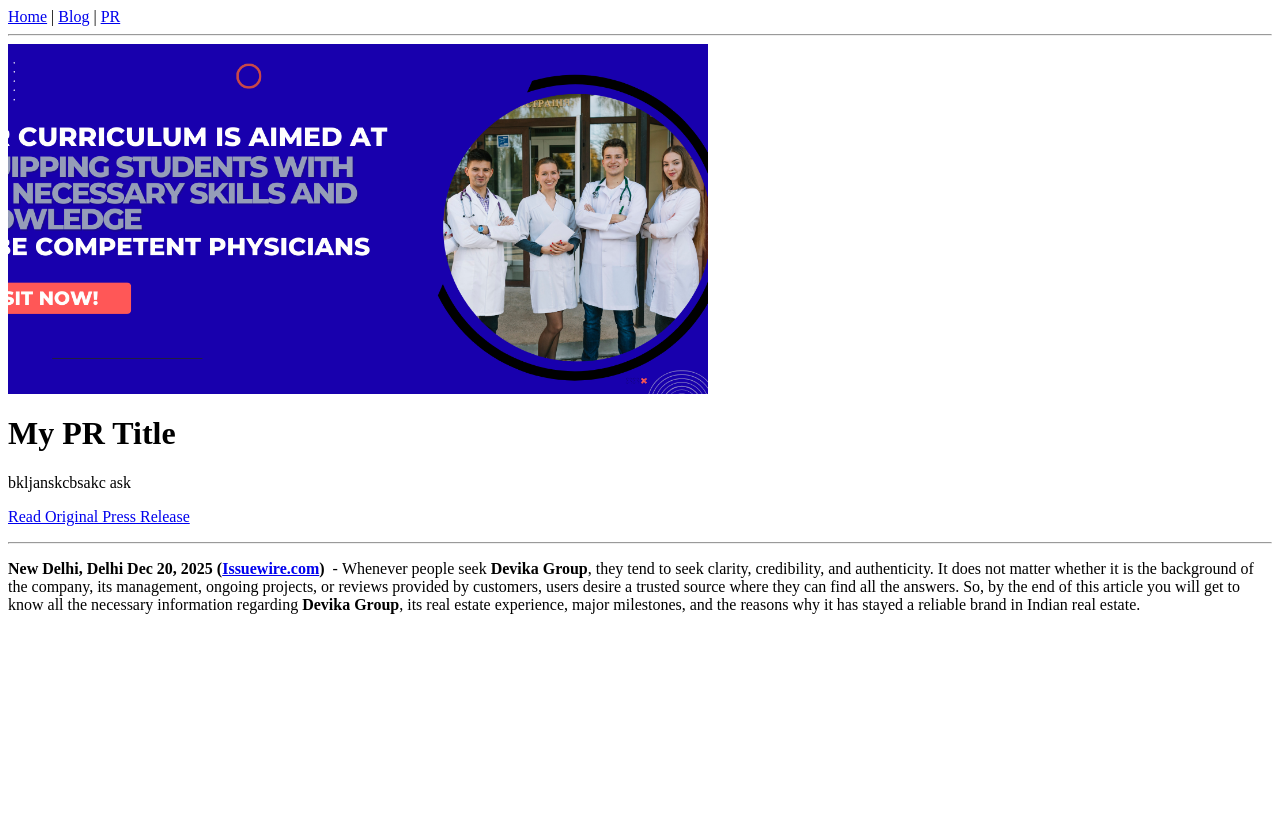
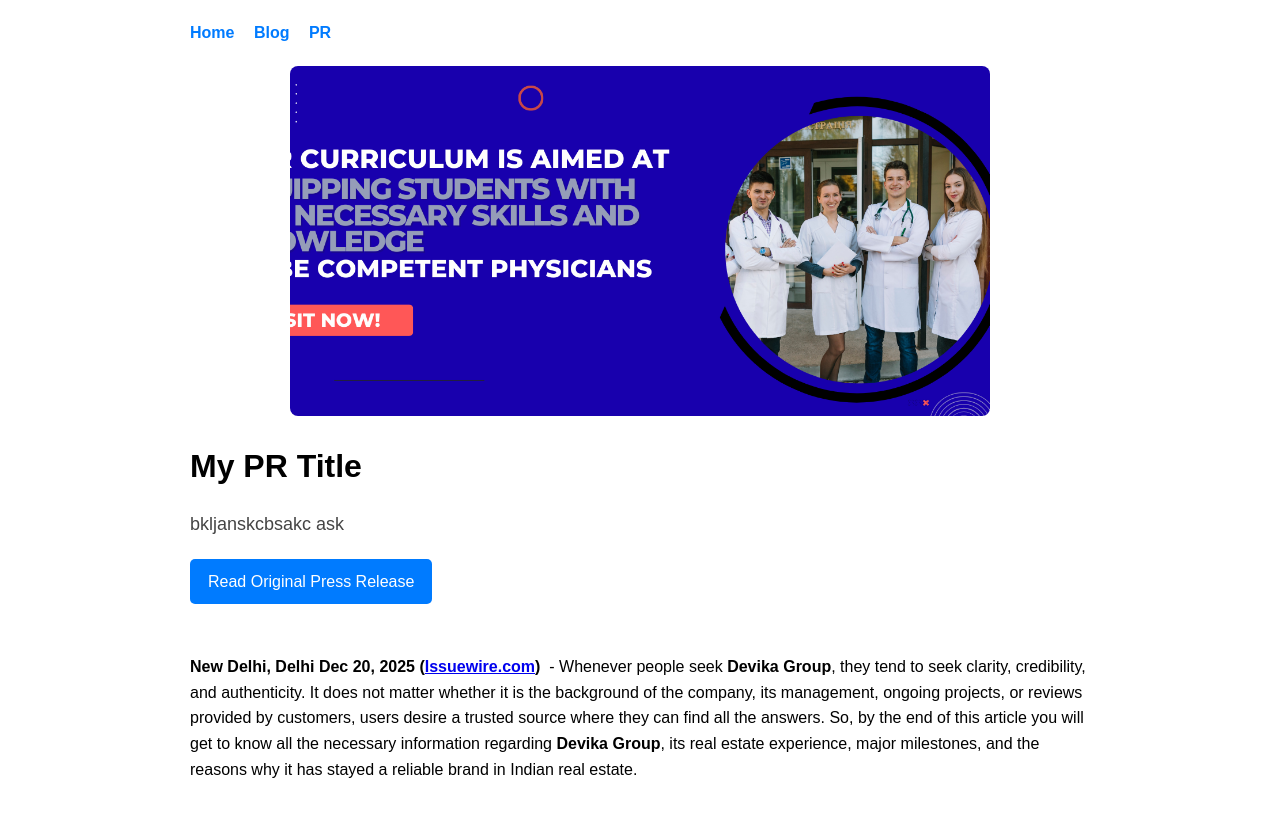
Before and after one commit to shalinirathoreart-netizen/hiranandani-communities, an Eleventy site: page content/pr/my-pr-title.md in a window 1280 px wide. Built offline with nearby package versions, Linux system fonts and the light colour scheme; Eleventy itself is replaced by a stand-in of ours; files that its build step writes are made by us from their sources.

Commit message:
Update pr-layout.njk

```diff
--- a/_includes/pr-layout.njk
+++ b/_includes/pr-layout.njk
@@ -1,47 +1,124 @@
 <!DOCTYPE html>
-<html>
+<html lang="en">
 <head>
   <meta charset="UTF-8">
-  <title>{{ title }}</title>
+  <meta name="viewport" content="width=device-width, initial-scale=1.0">
+
+  <!-- SEO Title -->
+  <title>
+    {% if meta_title %}
+      {{ meta_title }}
+    {% else %}
+      {{ title }}
+    {% endif %}
+  </title>
+
+  <!-- SEO Description -->
+  {% if meta_description %}
+    <meta name="description" content="{{ meta_description }}">
+  {% else %}
+    <meta name="description" content="{{ description }}">
+  {% endif %}
+
+  <!-- SEO Keywords -->
+  {% if meta_keywords %}
+    <meta name="keywords" content="{{ meta_keywords }}">
+  {% endif %}
 
   <style>
+    body {
+      font-family: Arial, sans-serif;
+      max-width: 900px;
+      margin: 0 auto;
+      padding: 20px;
+      line-height: 1.6;
+    }
+
+    nav {
+      margin-bottom: 20px;
+    }
+
+    nav a {
+      margin-right: 15px;
+      text-decoration: none;
+      color: #007bff;
+      font-weight: bold;
+    }
+
     .pr-image {
-      width: 700px;
+      width: 100%;
+      max-width: 700px;
       height: 350px;
       object-fit: cover;
       display: block;
+      margin: 0 auto 25px auto;
+      border-radius: 8px;
+    }
+
+    h1 {
+      margin-bottom: 15px;
+    }
+
+    .description {
+      font-size: 18px;
       margin-bottom: 20px;
+      color: #444;
     }
+
+    .external-link {
+      display: inline-block;
+      background: #007bff;
+      color: white;
+      padding: 10px 18px;
+      text-decoration: none;
+      border-radius: 5px;
+      margin-bottom: 30px;
+    }
+
+    .external-link:hover {
+      background: #0056b3;
+    }
+
+    .content {
+      margin-top: 20px;
+    }
+
   </style>
+</head>
 
-</head>
 <body>
 
+  <!-- Navigation -->
   <nav>
-    <a href="/">Home</a> |
-    <a href="/blog/">Blog</a> |
+    <a href="/">Home</a>
+    <a href="/blog/">Blog</a>
     <a href="/pr/">PR</a>
   </nav>
 
-  <hr>
+  <!-- Featured Image -->
+  {% if image %}
+    <img src="{{ image | url }}" alt="{{ title }}" class="pr-image">
+  {% endif %}
 
-  {% if image %}
-  <img src="{{ image | url }}" alt="{{ title }}" class="pr-image">
-{% endif %}
-
+  <!-- Title -->
   <h1>{{ title }}</h1>
 
-  <p>{{ description }}</p>
+  <!-- Short Description -->
+  {% if description %}
+    <p class="description">{{ description }}</p>
+  {% endif %}
 
-  <p>
-    <a href="{{ external_link }}" target="_blank">
+  <!-- External Link Button -->
+  {% if external_link %}
+    <a href="{{ external_link }}" target="_blank" class="external-link">
       Read Original Press Release
     </a>
-  </p>
+  {% endif %}
 
-  <hr>
-
-  {{ content | safe }}
+  <!-- Optional Body Content -->
+  <div class="content">
+    {{ content | safe }}
+  </div>
 
 </body>
 </html>
```
